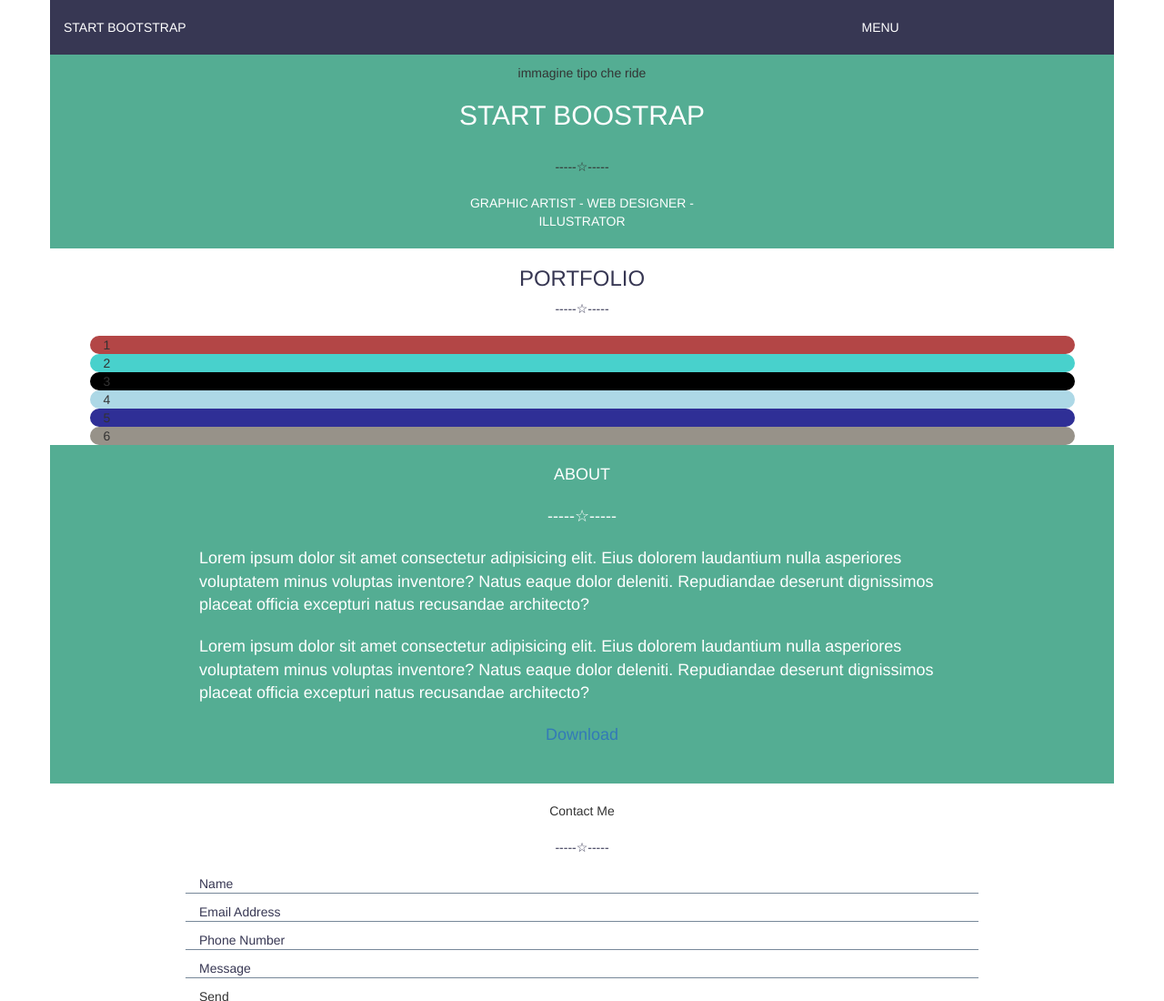
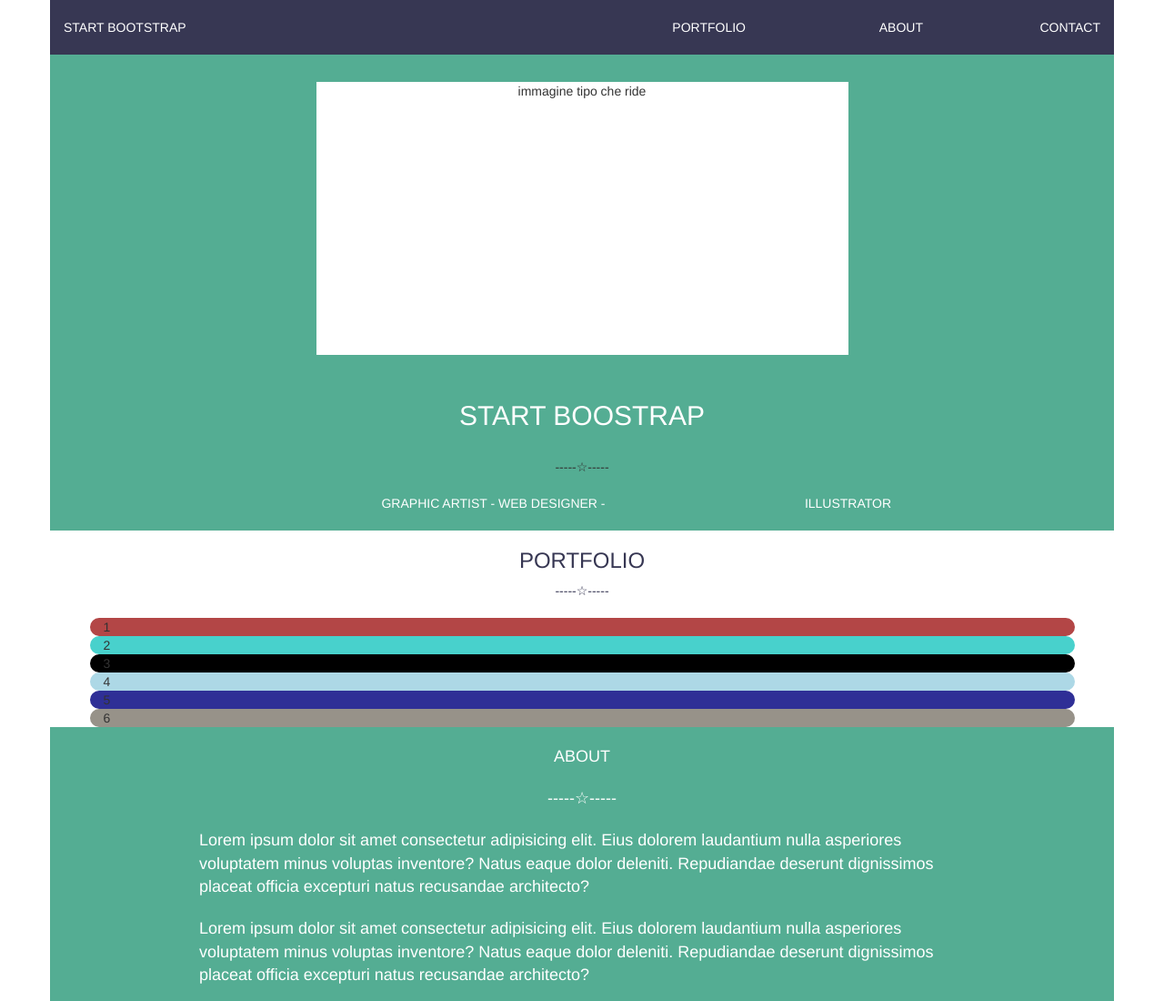
Before and after one commit to adalpo87/html-css-bootstrap-freelancer, a plain HTML site: page index.html in a window 1280 px wide. Shown: the top 1100 px of the page at 91% size. Drawn offline with nearby package versions, Linux system fonts and the light colour scheme.

Commit message:
iniziato sm

```diff
--- a/css/style.css
+++ b/css/style.css
@@ -42,7 +42,12 @@
 
 .adp-text-font{
   font-size: 15px;
-  }
+}
+
+.adp-text-right{
+  text-align: right;
+}
+
 /* CONTAINER IMMAGINI */
 .container-w95{
   width: 95%;
@@ -111,7 +116,7 @@
   }
   .adp-xs-margin-padding{
     padding: 0;
-    margin; 0;
+    margin: 0;
   }
 
   /* Container Immagini */
@@ -129,8 +134,10 @@
 }
 /* Risoluzione SM */
 @media all and (min-width: 768px){
-  .adp-image-sm{
-    height: 250px;
+  .adp-img-space-sm{
+    height: 300px;
+    background-color: white;
+    margin: 30px auto;
   }
 }
 /* Risoluzione MD */
--- a/index.html
+++ b/index.html
@@ -23,16 +23,19 @@
       <!-- nav -->
       <div class="row adp-row-blue adp-text-white adp-debug-nav-xs">
 
-        <div class="col-xs-8"><p>Start Bootstrap</p></div>
+        <div class="col-xs-4 col-sm-3"><p>Start Bootstrap</p></div>
+        <div class="hidden-xs col-sm-offset-3 col-sm-2 adp-text-right">PORTFOLIO</div>
+        <div class="hidden-xs col-sm-2 adp-text-right">ABOUT</div>
+        <div class="hidden-xs col-sm-2 adp-text-right">CONTACT</div>
 
-        <div class="col-xs-offset-1 col-xs-1 ">menu</div>
+        <div class="col-xs-offset-5 col-xs-1 hidden-sm hidden-md hidden-lg">menu</div>
 
       </div>
 
       <!-- jumbotron -->
 
       <div class="row adp-margin-ta">
-        <div class="col-xs-offset-3 col-xs-6 adp-img-space-xs">immagine tipo che ride</div>
+        <div class="col-xs-offset-3 col-xs-6 adp-img-space-xs adp-img-space-sm">immagine tipo che ride</div>
         <div class="col-xs-offset-1 col-xs-10 adp-text-space"><h2>Start Boostrap</h2></div>
       </div>
 
@@ -41,8 +44,8 @@
       </div>
 
       <div class="row adp-margin-ta">
-        <div class="adp-text-white col-xs-12"><span>GRAPHIC ARTIST - WEB DESIGNER -</span></div>
-        <div class="adp-text-white col-xs-12"><span>ILLUSTRATOR</span></div>
+        <div class="adp-text-white col-xs-12 col-sm-offset-2 col-sm-6 "><span>GRAPHIC ARTIST - WEB DESIGNER -</span></div>
+        <div class="adp-text-white col-xs-12 col-sm-2"><span>ILLUSTRATOR</span></div>
       </div>
     </div>
 
@@ -58,7 +61,7 @@
 
       <div class="container">
         <div class="row container-w95">
-          <div class="col-xs-12 adp-color-img-1 adp-image-xs">
+          <div class="col-xs-12 adp-color-img-1 adp-image-xs adp-image-sm">
             1
             </div>
           </div>
@@ -66,7 +69,7 @@
 
       <div class="container">
         <div class="row container-w95">
-          <div class="col-xs-12 adp-color-img-2 adp-image-xs">
+          <div class="col-xs-12 adp-color-img-2 adp-image-xs adp-image-sm">
             2
             </div>
           </div>
@@ -74,7 +77,7 @@
 
       <div class="container">
         <div class="row container-w95">
-          <div class="col-xs-12 adp-color-img-3 adp-image-xs">
+          <div class="col-xs-12 adp-color-img-3 adp-image-xs adp-image-sm">
             3
             </div>
           </div>
@@ -82,7 +85,7 @@
 
       <div class="container">
         <div class="row container-w95">
-          <div class="col-xs-12 adp-color-img-4  adp-image-xs">
+          <div class="col-xs-12 adp-color-img-4  adp-image-xs adp-image-sm">
             4
             </div>
           </div>
@@ -90,7 +93,7 @@
 
       <div class="container">
         <div class="row container-w95">
-          <div class="col-xs-12 adp-color-img-5 adp-image-xs">
+          <div class="col-xs-12 adp-color-img-5 adp-image-xs adp-image-sm">
             5
             </div>
           </div>
@@ -98,7 +101,7 @@
 
       <div class="container">
         <div class="row container-w95">
-          <div class="col-xs-12 adp-color-img-6 adp-image-xs">
+          <div class="col-xs-12 adp-color-img-6 adp-image-xs adp-image-sm">
             6
             </div>
           </div>
```
